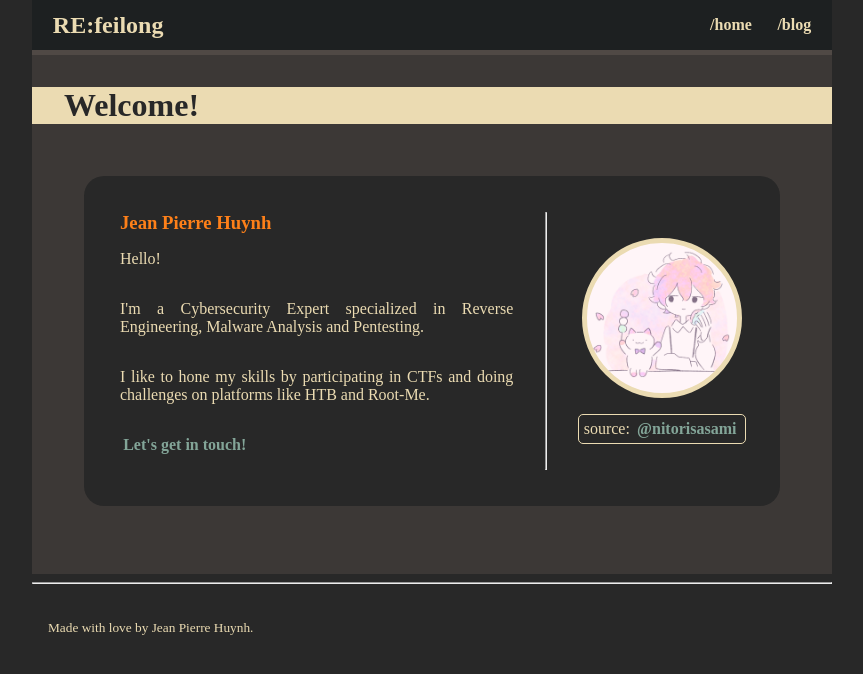
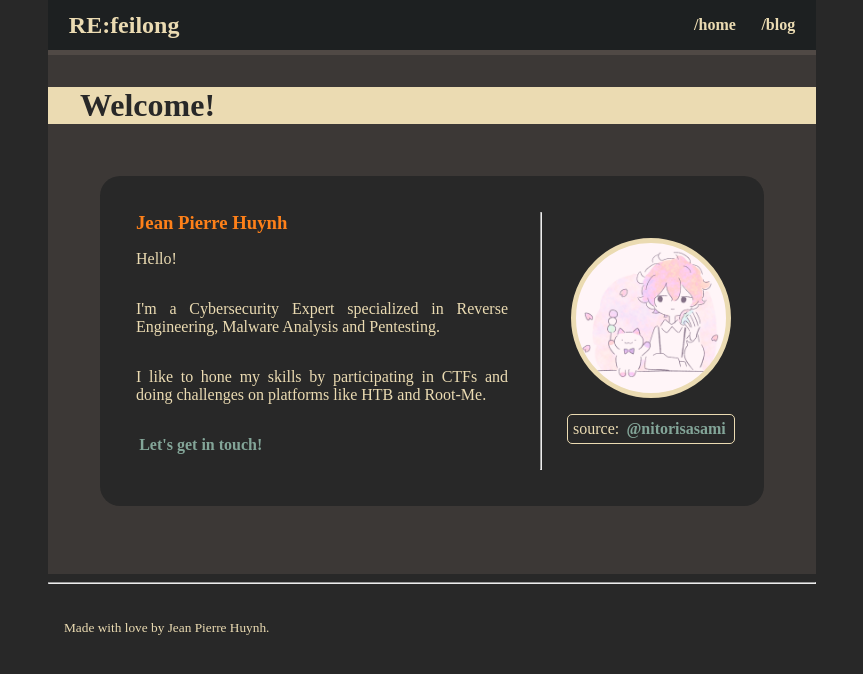
Before and after one commit to jeanmadao/homepage, a Flask app: page / in a window 1280 px wide. Shown: the top 674 px of the page, without its empty margins (208-1071 px from the left). Run offline with Flask 3, Linux system fonts and the light colour scheme; some web fonts are replaced.

Commit message:
add viewport meta

```diff
--- a/static/css/style.css
+++ b/static/css/style.css
@@ -52,9 +52,9 @@ body {
   width: 100vw;
 }
 
-@media only screen and (min-width: 1280px) {
+@media only screen and (min-width: 768px) {
   #page {
-    width: 800px;
+    max-width: 768px;
   }
 }
 h1, h2, h3 {
--- a/static/sass/_general.scss
+++ b/static/sass/_general.scss
@@ -10,9 +10,9 @@ body {
   width: 100vw;
 }
 
-@media only screen and (min-width: 1280px) {
+@media only screen and (min-width: 768px) {
   #page {
-    width: 800px;
+    max-width: 768px;
   }
 }
 
--- a/templates/layout.html
+++ b/templates/layout.html
@@ -3,6 +3,8 @@
   <head>
     <link rel="stylesheet" href="/static/css/style.css">
     <script src="/static/js/htmx.min.js"></script>
+    <meta charset="utf-8" />
+    <meta name="viewport" content="width=device-width" />
     <title>RE:feilong</title>
   </head>
   <body hx-boost="true">
```
